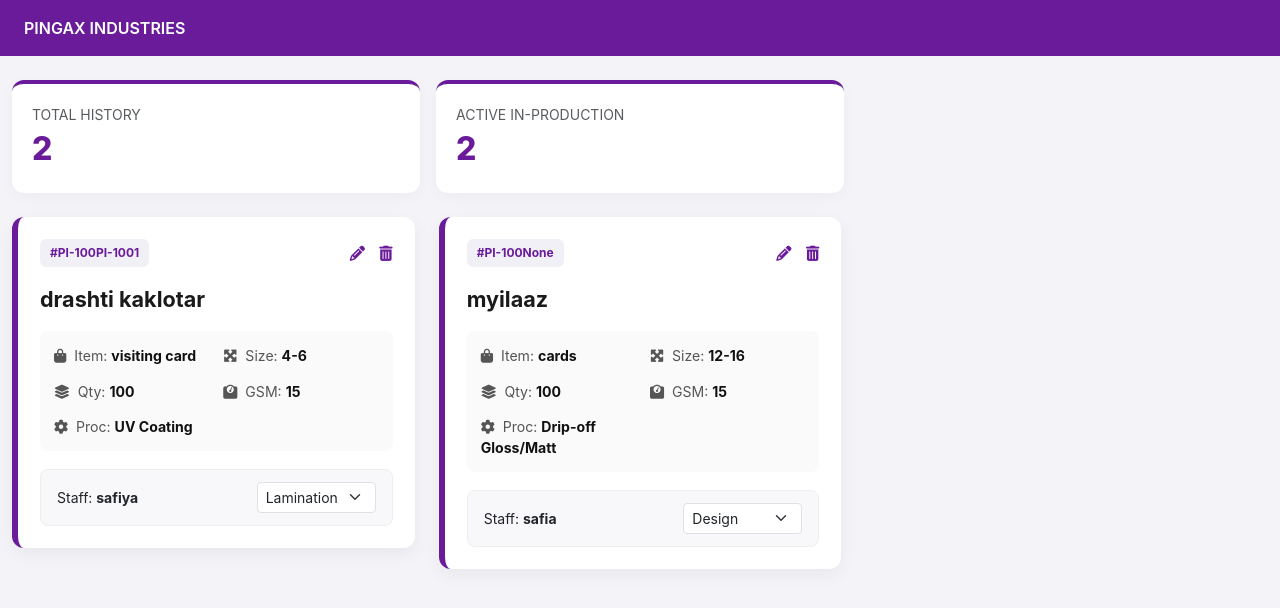
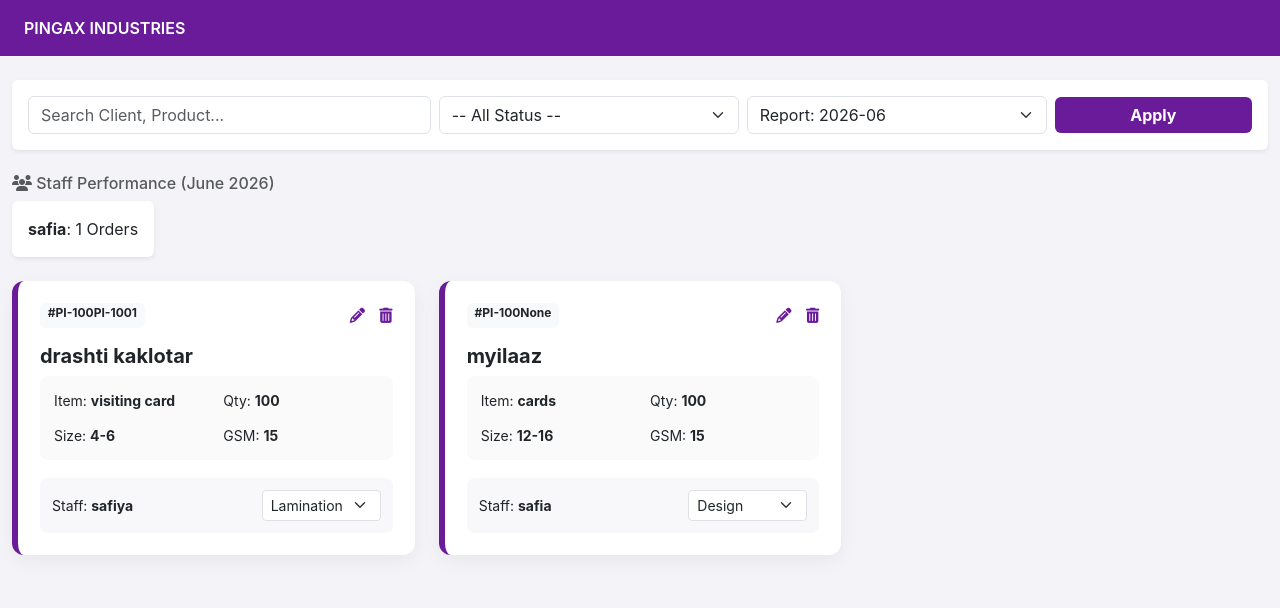
Before and after one commit to PRINTORPACK/pingax-factory, a Flask app: page / in a window 1280 px wide. Shown: the top 608 px of the page. Run offline with Flask 3, Linux system fonts and the light colour scheme; data comes from the database, SQL or seed files in the repository.

Commit message:
restore search, filter, and staff report

```diff
--- a/templates/dashboard.html
+++ b/templates/dashboard.html
@@ -3,7 +3,7 @@
 <head>
     <meta charset="UTF-8">
     <meta name="viewport" content="width=device-width, initial-scale=1.0">
-    <title>Pingax Industries - Live Tracking</title>
+    <title>Pingax Industries - Dashboard</title>
     <link href="https://cdn.jsdelivr.net/npm/bootstrap@5.3.0/dist/css/bootstrap.min.css" rel="stylesheet">
     <link href="https://cdnjs.cloudflare.com/ajax/libs/font-awesome/6.4.0/css/all.min.css" rel="stylesheet">
     <style>
@@ -11,15 +11,11 @@
         .navbar-custom { background: #6A1B9A; color: white; padding: 16px 24px; font-weight: 600; }
         .stat-card { background: white; border-radius: 12px; padding: 20px; border-top: 4px solid #6A1B9A; box-shadow: 0 4px 15px rgba(0,0,0,0.03); }
         .stat-value { font-size: 2rem; font-weight: 800; color: #6A1B9A; }
+        .btn-purple { background-color: #6A1B9A !important; color: white !important; font-weight: 700; border: none; }
 
-        /* Premium Card Design matching your reference */
         .order-card-premium { background: white; border-radius: 12px; box-shadow: 0 6px 18px rgba(0,0,0,0.05); padding: 22px; border-left: 6px solid #6A1B9A; margin-bottom: 24px; }
-        .order-id { background-color: #f1f0f6; color: #6A1B9A; font-size: 0.75rem; font-weight: 700; padding: 5px 10px; border-radius: 6px; }
-        .client-title { font-size: 1.35rem; font-weight: 700; color: #1A1A1A; margin-bottom: 16px; }
         .grid-info-box { display: grid; grid-template-columns: 1fr 1fr; gap: 14px; margin-bottom: 18px; background: #fafafa; padding: 14px; border-radius: 8px; }
-        .info-item { font-size: 0.88rem; color: #555; }
-        .info-item strong { color: #111; }
-        .staff-row { background-color: #f8f7fa; padding: 12px 16px; border-radius: 8px; display: flex; justify-content: space-between; align-items: center; border: 1px solid #eee; }
+        .staff-row { background-color: #f8f7fa; padding: 12px; border-radius: 8px; display: flex; justify-content: space-between; align-items: center; }
         .action-icon { color: #6A1B9A; font-size: 0.95rem; cursor: pointer; margin-left: 10px; }
     </style>
 </head>
@@ -28,33 +24,62 @@
     <div class="navbar-custom">PINGAX INDUSTRIES</div>
 
     <div class="container-fluid mt-4">
-        <div class="row g-3 mb-4">
-            <div class="col-md-4"><div class="stat-card"><div class="text-muted small">TOTAL HISTORY</div><div class="stat-value">{{ orders|length }}</div></div></div>
-            <div class="col-md-4"><div class="stat-card"><div class="text-muted small">ACTIVE IN-PRODUCTION</div><div class="stat-value">{{ orders|length }}</div></div></div>
+        <!-- Search & Staff Report Section -->
+        <div class="card p-3 mb-4 border-0 shadow-sm">
+            <form method="GET" action="/" class="row g-2 align-items-center">
+                <div class="col-md-4">
+                    <input type="text" name="search" value="{{ search_query }}" class="form-control" placeholder="Search Client, Product...">
+                </div>
+                <div class="col-md-3">
+                    <select name="status_filter" class="form-select">
+                        <option value="">-- All Status --</option>
+                        <option value="Design">Design</option>
+                        <option value="Printing">Printing</option>
+                        <option value="Lamination">Lamination</option>
+                    </select>
+                </div>
+                <div class="col-md-3">
+                    <select name="month_filter" class="form-select" onchange="this.form.submit()">
+                        {% for m in available_months %}
+                            <option value="{{ m }}" {% if selected_month == m %}selected{% endif %}>Report: {{ m }}</option>
+                        {% endfor %}
+                    </select>
+                </div>
+                <div class="col-md-2"><button type="submit" class="btn btn-purple w-100">Apply</button></div>
+            </form>
         </div>
 
+        <!-- Staff Performance -->
+        <div class="mb-4">
+            <h6 class="text-muted"><i class="fas fa-users"></i> Staff Performance ({{ current_month }})</h6>
+            <div class="d-flex gap-3">
+                {% for staff in staff_report %}
+                <div class="bg-white p-3 rounded shadow-sm">
+                    <strong>{{ staff.name }}</strong>: {{ staff.count }} Orders
+                </div>
+                {% endfor %}
+            </div>
+        </div>
+
+        <!-- Orders -->
         <div class="row">
             {% for o in orders %}
             <div class="col-md-4">
                 <div class="order-card-premium">
-                    <div class="d-flex justify-content-between align-items-center mb-3">
-                        <span class="order-id">#PI-100{{ o.id }}</span>
+                    <div class="d-flex justify-content-between mb-3">
+                        <span class="badge bg-light text-dark">#PI-100{{ o.id }}</span>
                         <div>
                             <a href="/edit-order/{{ o.id }}" class="action-icon"><i class="fas fa-pencil-alt"></i></a>
-                            <a href="/delete-order/{{ o.id }}" class="action-icon" onclick="return confirm('Delete order?')"><i class="fas fa-trash-alt"></i></a>
+                            <a href="/delete-order/{{ o.id }}" class="action-icon" onclick="return confirm('Delete?')"><i class="fas fa-trash-alt"></i></a>
                         </div>
                     </div>
-
-                    <div class="client-title">{{ o.client }}</div>
-
+                    <h5 class="fw-bold">{{ o.client }}</h5>
                     <div class="grid-info-box">
-                        <div class="info-item"><i class="fas fa-shopping-bag me-1"></i> Item: <strong>{{ o.product }}</strong></div>
-                        <div class="info-item"><i class="fas fa-expand-arrows-alt me-1"></i> Size: <strong>{{ o.size if o.size else '-' }}</strong></div>
-                        <div class="info-item"><i class="fas fa-layer-group me-1"></i> Qty: <strong>{{ o.qty }}</strong></div>
-                        <div class="info-item"><i class="fas fa-weight me-1"></i> GSM: <strong>{{ o.gsm if o.gsm else '-' }}</strong></div>
-                        <div class="info-item"><i class="fas fa-cog me-1"></i> Proc: <strong>{{ o.process if o.process else '-' }}</strong></div>
+                        <div class="small">Item: <strong>{{ o.product }}</strong></div>
+                        <div class="small">Qty: <strong>{{ o.qty }}</strong></div>
+                        <div class="small">Size: <strong>{{ o.size }}</strong></div>
+                        <div class="small">GSM: <strong>{{ o.gsm }}</strong></div>
                     </div>
-
                     <div class="staff-row">
                         <span class="small">Staff: <strong>{{ o.order_by }}</strong></span>
                         <form action="/update" method="POST" style="margin:0;">
```
